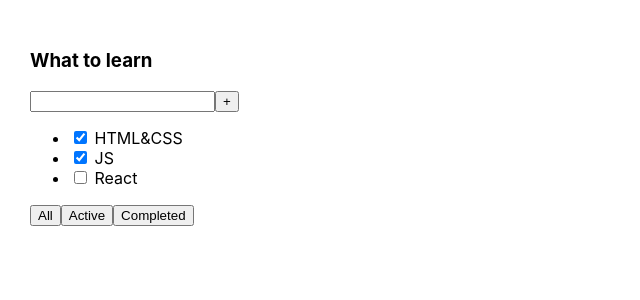
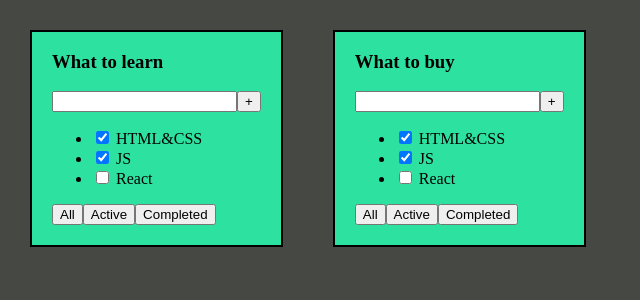
Before and after one commit to Tenebran/todo-refresh, a React (Vite) app: page / in a window 1280 px wide. Shown: the top 300 px of the page, without its empty margins (0-640 px from the left). Built offline with nearby package versions, Linux system fonts and the light colour scheme.

Commit message:
refactor: extract Todolist component
- create reusable Todolist component
- move todolist markup from App into Todolist
- render two todolist instances with different titles
- add todolist card styles
- simplify global body styles

```diff
--- a/src/App.css
+++ b/src/App.css
@@ -1,8 +1,18 @@
 .app {
-  padding: 30px;
   display: flex;
+  background-color: rgb(70, 73, 67);
+  height: 100vh;
+  padding: 0 0 0 30px;
 }
 
 .app > div {
   margin-right: 50px;
 }
+
+.todolist {
+  border: 2px solid black;
+  background-color: rgb(45, 226, 160);
+  height: max-content;
+  padding: 0 20px 20px;
+  margin: 30px 0 0;
+}
--- a/src/App.tsx
+++ b/src/App.tsx
@@ -1,33 +1,16 @@
-import './App.css'
+import './App.css';
+import { Todolist } from './Todolist';
 
 function App() {
+  const todolistTitle1 = 'What to learn';
+  const todolistTitle2 = 'What to buy';
+
   return (
-      <div className="app">
-        <div>
-          <h3>What to learn</h3>
-          <div>
-            <input/>
-            <button>+</button>
-          </div>
-          <ul>
-            <li>
-              <input type="checkbox" checked={true}/> <span>HTML&CSS</span>
-            </li>
-            <li>
-              <input type="checkbox" checked={true}/> <span>JS</span>
-            </li>
-            <li>
-              <input type="checkbox" checked={false}/> <span>React</span>
-            </li>
-          </ul>
-          <div>
-            <button>All</button>
-            <button>Active</button>
-            <button>Completed</button>
-          </div>
-        </div>
-      </div>
-  )
+    <div className="app">
+      <Todolist title={todolistTitle1} />
+      <Todolist title={todolistTitle2} />
+    </div>
+  );
 }
 
-export default App
+export default App;
--- /dev/null
+++ b/src/Todolist.tsx
@@ -0,0 +1,33 @@
+import React from 'react';
+
+type TodolistType = {
+  title: string;
+};
+
+export const Todolist: React.FC<TodolistType> = ({ title }) => {
+  return (
+    <div className="todolist">
+      <h3>{title}</h3>
+      <div>
+        <input />
+        <button>+</button>
+      </div>
+      <ul>
+        <li>
+          <input type="checkbox" checked={true} /> <span>HTML&CSS</span>
+        </li>
+        <li>
+          <input type="checkbox" checked={true} /> <span>JS</span>
+        </li>
+        <li>
+          <input type="checkbox" checked={false} /> <span>React</span>
+        </li>
+      </ul>
+      <div>
+        <button>All</button>
+        <button>Active</button>
+        <button>Completed</button>
+      </div>
+    </div>
+  );
+};
--- a/src/index.css
+++ b/src/index.css
@@ -1,19 +1,3 @@
-:root {
-  font-family: Inter, system-ui, Avenir, Helvetica, Arial, sans-serif;
-  font-synthesis: none;
-  text-rendering: optimizeLegibility;
-  -webkit-font-smoothing: antialiased;
-  -moz-osx-font-smoothing: grayscale;
-}
-
 body {
   margin: 0;
-  display: flex;
-  min-width: 320px;
-  min-height: 100vh;
 }
-
-h1 {
-  font-size: 3.2em;
-  line-height: 1.1;
-}
```
